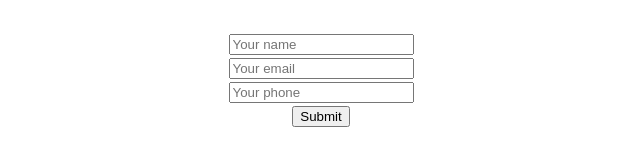
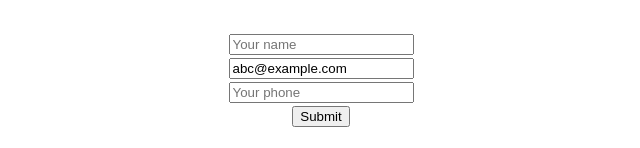
Before and after one commit to AskatAsh/React-JS-Practice, a React (Vite) app in the folder project-form-master/: page / in a window 1280 px wide. Shown: the part 383-531 px from the top of the page, without its empty margins (319-959 px from the left). Built offline with nearby package versions, Linux system fonts and the light colour scheme.

Commit message:
used defaultValue in form input field

```diff
--- a/project-form-master/src/Component/RefForm/RefForm.jsx
+++ b/project-form-master/src/Component/RefForm/RefForm.jsx
@@ -16,10 +16,10 @@ const RefForm = () => {
         <div>
             <form onSubmit={handleSubmit}>
                 <input ref={nameRef}
-                type="text" name="name" placeholder="Your name"/>
+                type="text" name="name" placeholder="Your name" />
                 <br />
                 <input ref={emailRef}
-                type="email" name="email" placeholder="Your email" />
+                type="email" name="email" placeholder="Your email" defaultValue={"abc@example.com"}/>
                 <br />
                 <input ref={phoneRef}
                 type="number" name="phone" placeholder="Your phone" />
```
